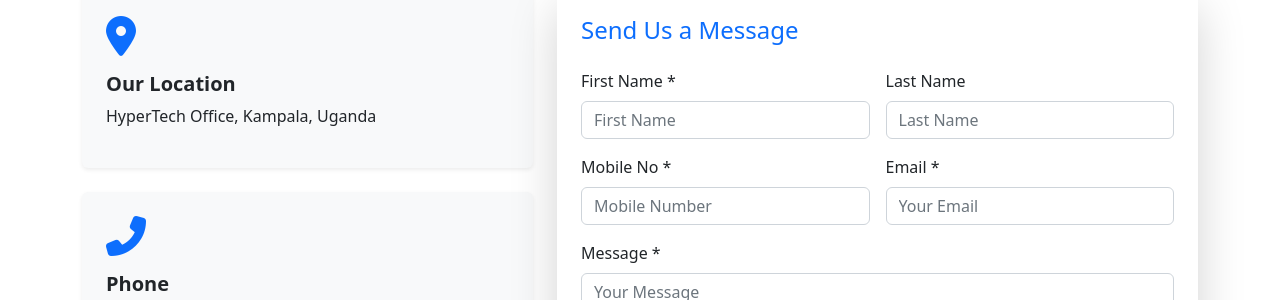
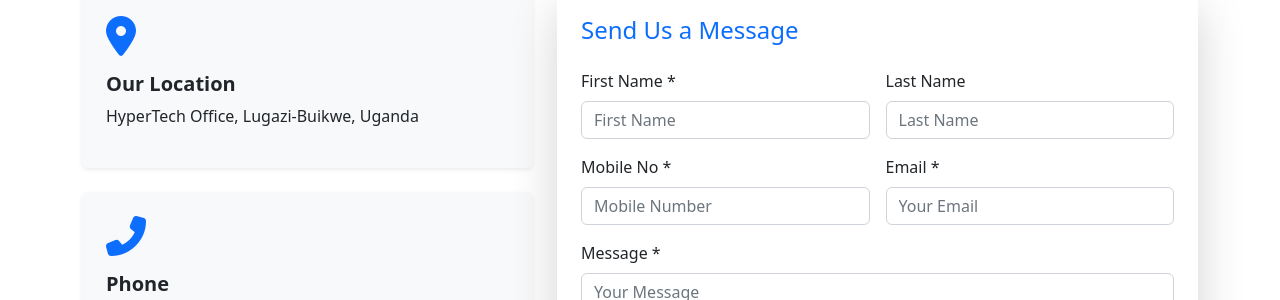
Before and after one commit to kanadouglas123/hypertechnologies_flask, a Flask app: page /contact in a window 1280 px wide. Shown: the part 602-902 px from the top of the page. Run offline with Flask 3, Linux system fonts and the light colour scheme; some libraries are stand-ins or nearby versions.

Commit message:
Update contact.html

```diff
--- a/templates/contact.html
+++ b/templates/contact.html
@@ -40,7 +40,7 @@
                 <div class="info-box bg-light p-4 rounded shadow-sm">
                     <i class="fas fa-map-marker-alt text-primary mb-3"></i>
                     <h3 class="h5 fw-bold">Our Location</h3>
-                    <p>HyperTech Office, Kampala, Uganda</p>
+                    <p>HyperTech Office, Lugazi-Buikwe, Uganda</p>
                 </div>
                 <div class="info-box bg-light p-4 rounded shadow-sm mt-4">
                     <i class="fas fa-phone-alt text-primary mb-3"></i>
```
